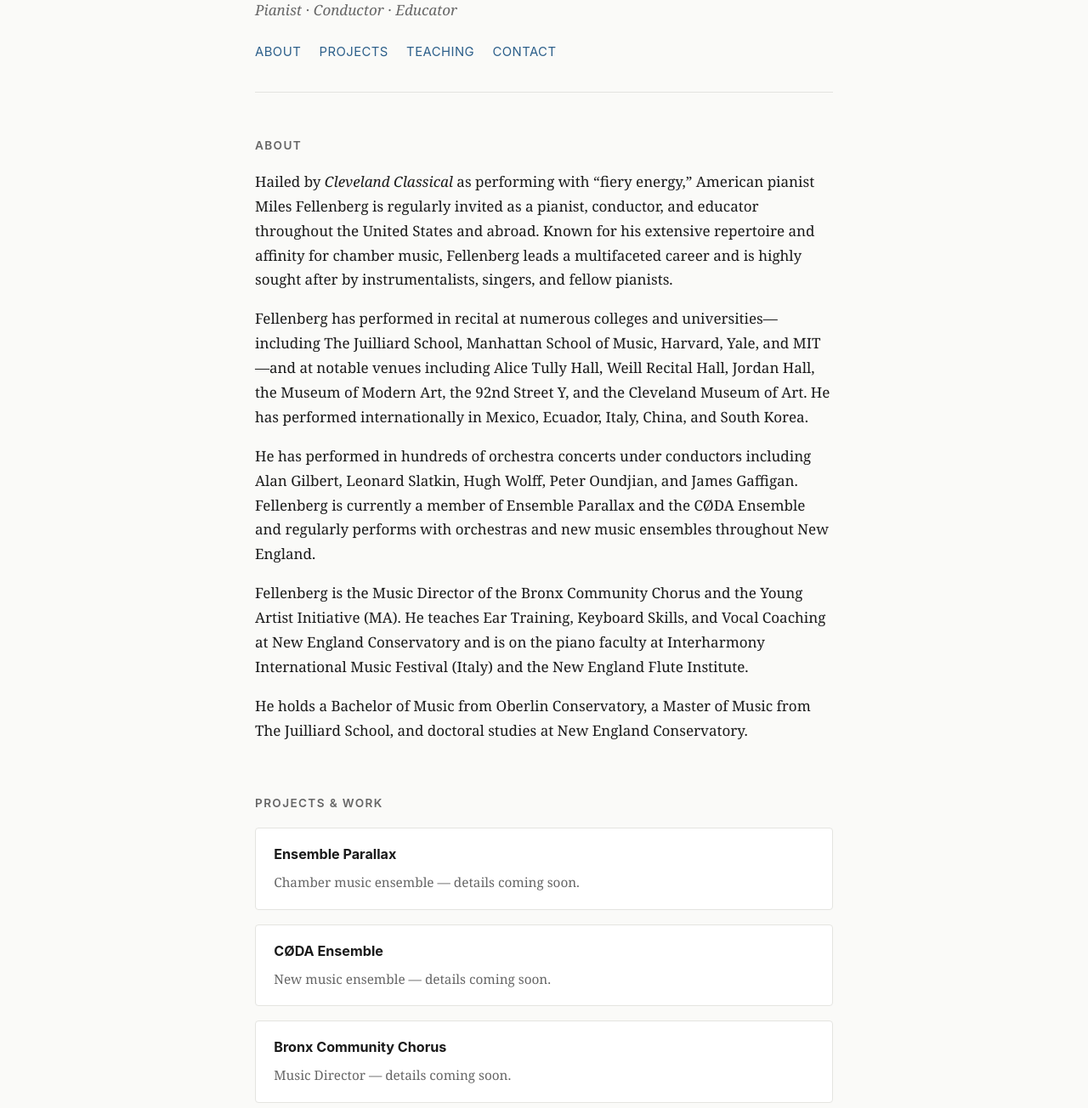
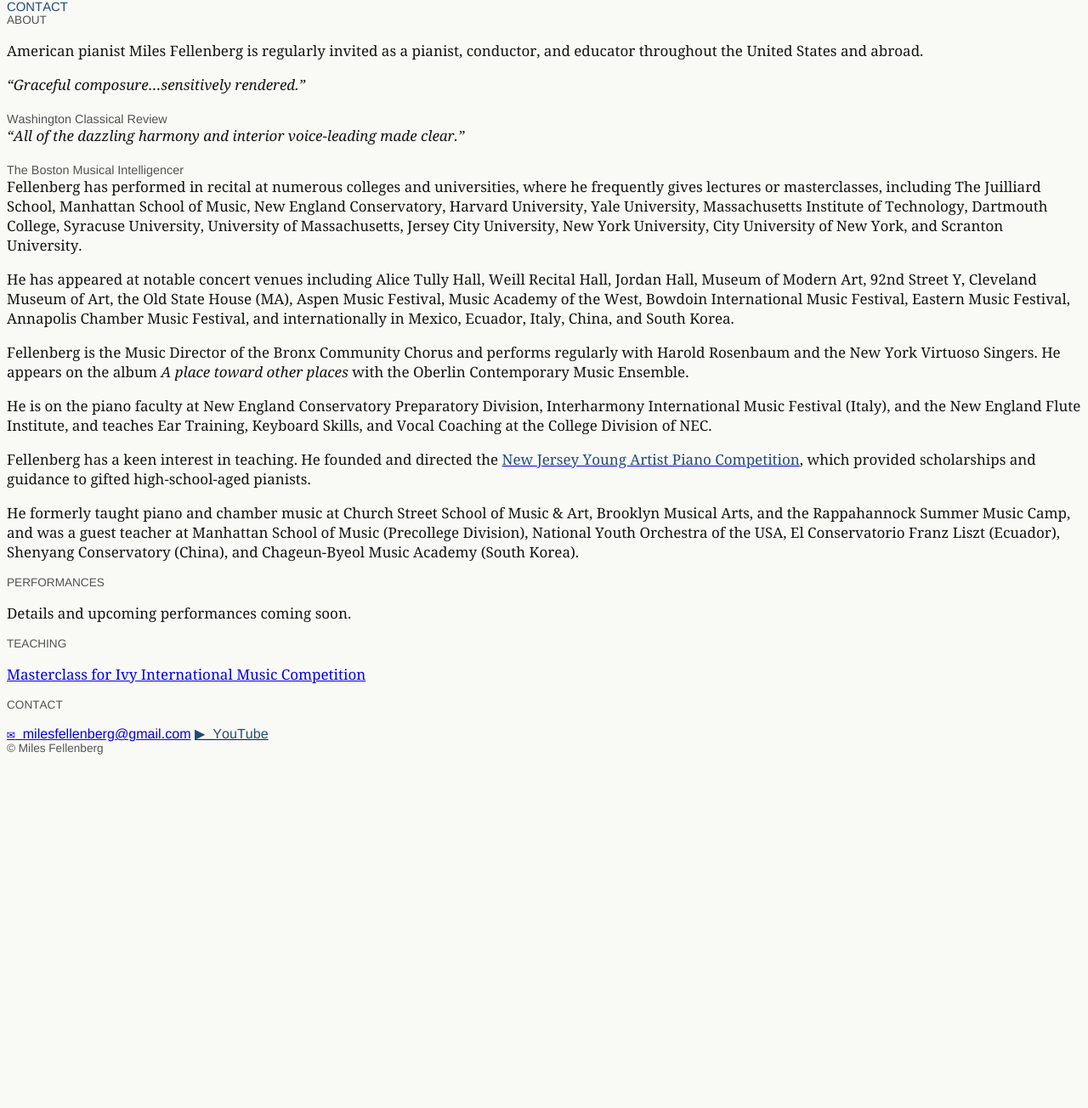
Before and after one commit to milesfellenberg-byte/milesfellenberg-byte.github.io, a plain HTML site: page index.html in a window 1280 px wide. Shown: the part 127-1431 px from the top of the page at 85% size. After the commit the page ends 1023 px from the top, so only its background shows below. Drawn offline with Linux system fonts and the light colour scheme.

Commit message:
Add files via upload

```diff
--- a/index.html
+++ b/index.html
@@ -1,252 +1,52 @@
-<!DOCTYPE html>
-<html lang="en">
+<!DOCTYPE html PUBLIC "-//W3C//DTD HTML 4.01//EN" "http://www.w3.org/TR/html4/strict.dtd">
+<html>
 <head>
-  <meta charset="UTF-8" />
-  <meta name="viewport" content="width=device-width, initial-scale=1.0" />
-  <title>Miles Fellenberg</title>
-  <style>
-    /* ── Reset & base ── */
-    *, *::before, *::after { box-sizing: border-box; margin: 0; padding: 0; }
-
-    :root {
-      --bg: #fafaf8;
-      --text: #1a1a1a;
-      --muted: #666;
-      --accent: #2c5f8a;
-      --accent-hover: #1d4166;
-      --border: #e4e4e0;
-      --max-width: 680px;
-    }
-
-    html { font-size: 17px; scroll-behavior: smooth; }
-
-    body {
-      background: var(--bg);
-      color: var(--text);
-      font-family: 'Georgia', serif;
-      line-height: 1.7;
-      padding: 0 1.5rem;
-    }
-
-    /* ── Layout ── */
-    .container {
-      max-width: var(--max-width);
-      margin: 0 auto;
-      padding: 4rem 0 6rem;
-    }
-
-    /* ── Header ── */
-    header {
-      margin-bottom: 3rem;
-      padding-bottom: 2rem;
-      border-bottom: 1px solid var(--border);
-    }
-
-    header h1 {
-      font-size: 1.75rem;
-      font-weight: normal;
-      letter-spacing: -0.01em;
-      margin-bottom: 0.4rem;
-    }
-
-    header .tagline {
-      color: var(--muted);
-      font-style: italic;
-      font-size: 1rem;
-    }
-
-    /* ── Nav ── */
-    nav {
-      margin-top: 1.25rem;
-      display: flex;
-      gap: 1.25rem;
-      flex-wrap: wrap;
-    }
-
-    nav a {
-      color: var(--accent);
-      text-decoration: none;
-      font-family: -apple-system, BlinkMacSystemFont, 'Segoe UI', sans-serif;
-      font-size: 0.875rem;
-      letter-spacing: 0.03em;
-      text-transform: uppercase;
-    }
-
-    nav a:hover { color: var(--accent-hover); text-decoration: underline; }
-
-    /* ── Sections ── */
-    section {
-      margin-bottom: 3.5rem;
-    }
-
-    section h2 {
-      font-size: 0.8rem;
-      font-family: -apple-system, BlinkMacSystemFont, 'Segoe UI', sans-serif;
-      font-weight: 600;
-      letter-spacing: 0.1em;
-      text-transform: uppercase;
-      color: var(--muted);
-      margin-bottom: 1rem;
-    }
-
-    section p {
-      margin-bottom: 1em;
-    }
-
-    /* ── Links ── */
-    a {
-      color: var(--accent);
-      text-decoration: none;
-    }
-    a:hover { text-decoration: underline; color: var(--accent-hover); }
-
-    /* ── Project / Teaching cards ── */
-    .card-list {
-      list-style: none;
-      display: flex;
-      flex-direction: column;
-      gap: 1rem;
-    }
-
-    .card-list li {
-      padding: 1rem 1.25rem;
-      border: 1px solid var(--border);
-      border-radius: 4px;
-      background: #fff;
-    }
-
-    .card-list li strong {
-      display: block;
-      margin-bottom: 0.25rem;
-      font-family: -apple-system, BlinkMacSystemFont, 'Segoe UI', sans-serif;
-      font-size: 0.95rem;
-    }
-
-    .card-list li span {
-      font-size: 0.9rem;
-      color: var(--muted);
-    }
-
-    /* ── Contact ── */
-    .contact-links {
-      display: flex;
-      flex-direction: column;
-      gap: 0.5rem;
-      font-family: -apple-system, BlinkMacSystemFont, 'Segoe UI', sans-serif;
-      font-size: 0.95rem;
-    }
-
-    .contact-links a {
-      display: inline-flex;
-      align-items: center;
-      gap: 0.5rem;
-    }
-
-    /* ── Footer ── */
-    footer {
-      padding-top: 2rem;
-      border-top: 1px solid var(--border);
-      font-family: -apple-system, BlinkMacSystemFont, 'Segoe UI', sans-serif;
-      font-size: 0.8rem;
-      color: var(--muted);
-    }
-
-    /* ── Responsive ── */
-    @media (max-width: 500px) {
-      html { font-size: 15px; }
-      .container { padding: 2.5rem 0 4rem; }
-    }
+  <meta http-equiv="Content-Type" content="text/html; charset=utf-8">
+  <meta http-equiv="Content-Style-Type" content="text/css">
+  <title></title>
+  <meta name="Generator" content="Cocoa HTML Writer">
+  <meta name="CocoaVersion" content="2685.4">
+  <style type="text/css">
+    body {background-color: #f9f9f6}
+    p.p2 {margin: 0.0px 0.0px 0.0px 0.0px; font: 17.0px Georgia; color: #535353; -webkit-text-stroke: #535353}
+    p.p3 {margin: 0.0px 0.0px 0.0px 0.0px; font: 14.9px 'Helvetica Neue'; color: #224b77; -webkit-text-stroke: #224b77}
+    p.p5 {margin: 0.0px 0.0px 17.0px 0.0px; font: 17.0px Georgia; color: #141414; -webkit-text-stroke: #141414}
+    p.p8 {margin: 0.0px 0.0px 17.0px 0.0px; font: 17.0px Georgia; color: #224b77; -webkit-text-stroke: #224b77}
+    p.p9 {margin: 0.0px 0.0px 0.0px 0.0px; font: 16.1px 'Helvetica Neue'; color: #224b77; -webkit-text-stroke: #224b77}
+    p.p10 {margin: 0.0px 0.0px 0.0px 0.0px; font: 13.6px 'Helvetica Neue'; color: #535353; -webkit-text-stroke: #535353}
+    span.s1 {font-kerning: none}
+    span.s2 {font: 17.0px Georgia; font-kerning: none; color: #224b77; -webkit-text-stroke: 0px #224b77}
+    span.s3 {font: 16.1px Menlo; font-kerning: none}
+    span.s4 {font: 16.1px 'Helvetica Neue'; font-kerning: none}
+    span.s5 {font-kerning: none; color: #141414; -webkit-text-stroke: 0px #141414}
+    span.s6 {font-kerning: none; color: #224b77; -webkit-text-stroke: 0px #224b77}
   </style>
 </head>
 <body>
-  <div class="container">
-
-    <!-- Header -->
-    <header>
-      <h1>Miles Fellenberg</h1>
-      <p class="tagline">Pianist &middot; Conductor &middot; Educator</p>
-      <nav>
-        <a href="#about">About</a>
-        <a href="#projects">Projects</a>
-        <a href="#teaching">Teaching</a>
-        <a href="#contact">Contact</a>
-      </nav>
-    </header>
-
-    <!-- About -->
-    <section id="about">
-      <h2>About</h2>
-      <p>Hailed by <em>Cleveland Classical</em> as performing with &ldquo;fiery energy,&rdquo; American pianist Miles Fellenberg is regularly invited as a pianist, conductor, and educator throughout the United States and abroad. Known for his extensive repertoire and affinity for chamber music, Fellenberg leads a multifaceted career and is highly sought after by instrumentalists, singers, and fellow pianists.</p>
-      <p>Fellenberg has performed in recital at numerous colleges and universities&mdash;including The Juilliard School, Manhattan School of Music, Harvard, Yale, and MIT&mdash;and at notable venues including Alice Tully Hall, Weill Recital Hall, Jordan Hall, the Museum of Modern Art, the 92nd Street Y, and the Cleveland Museum of Art. He has performed internationally in Mexico, Ecuador, Italy, China, and South Korea.</p>
-      <p>He has performed in hundreds of orchestra concerts under conductors including Alan Gilbert, Leonard Slatkin, Hugh Wolff, Peter Oundjian, and James Gaffigan. Fellenberg is currently a member of Ensemble Parallax and the C&Oslash;DA Ensemble and regularly performs with orchestras and new music ensembles throughout New England.</p>
-      <p>Fellenberg is the Music Director of the Bronx Community Chorus and the Young Artist Initiative (MA). He teaches Ear Training, Keyboard Skills, and Vocal Coaching at New England Conservatory and is on the piano faculty at Interharmony International Music Festival (Italy) and the New England Flute Institute.</p>
-      <p>He holds a Bachelor of Music from Oberlin Conservatory, a Master of Music from The Juilliard School, and doctoral studies at New England Conservatory.</p>
-    </section>
-
-    <!-- Projects / Work -->
-    <section id="projects">
-      <h2>Projects &amp; Work</h2>
-      <ul class="card-list">
-        <li>
-          <strong>Ensemble Parallax</strong>
-          <span>Chamber music ensemble &mdash; details coming soon.</span>
-        </li>
-        <li>
-          <strong>C&Oslash;DA Ensemble</strong>
-          <span>New music ensemble &mdash; details coming soon.</span>
-        </li>
-        <li>
-          <strong>Bronx Community Chorus</strong>
-          <span>Music Director &mdash; details coming soon.</span>
-        </li>
-        <li>
-          <strong>Young Artist Initiative (MA)</strong>
-          <span>Music Director &mdash; details coming soon.</span>
-        </li>
-      </ul>
-    </section>
-
-    <!-- Teaching -->
-    <section id="teaching">
-      <h2>Teaching</h2>
-      <ul class="card-list">
-        <li>
-          <strong>New England Conservatory</strong>
-          <span>Ear Training, Keyboard Skills &amp; Vocal Coaching</span>
-        </li>
-        <li>
-          <strong>Interharmony International Music Festival</strong>
-          <span>Piano Faculty (Brescia, Italy)</span>
-        </li>
-        <li>
-          <strong>New England Flute Institute</strong>
-          <span>Piano Faculty</span>
-        </li>
-        <li>
-          <strong>Private Studio</strong>
-          <span>In-person &amp; virtual piano instruction &mdash; select students. <a href="#contact">Get in touch</a> to inquire.</span>
-        </li>
-      </ul>
-    </section>
-
-    <!-- Contact -->
-    <section id="contact">
-      <h2>Contact</h2>
-      <div class="contact-links">
-        <a href="mailto:milesfellenberg@gmail.com">&#9993;&nbsp; milesfellenberg@gmail.com</a>
-        <a href="https://youtube.com/milesfellenberg" target="_blank" rel="noopener">&#9654;&nbsp; YouTube</a>
-      </div>
-    </section>
-
-    <!-- Footer -->
-    <footer>
-      &copy; <span id="year"></span> Miles Fellenberg
-    </footer>
-
-  </div>
-
-  <script>
-    document.getElementById('year').textContent = new Date().getFullYear();
-  </script>
+<h1 style="margin: 0.0px 0.0px 6.8px 0.0px; font: 29.8px Georgia; color: #141414; -webkit-text-stroke: #141414"><span class="s1">Miles Fellenberg</span></h1>
+<p class="p2"><span class="s1"><i>Pianist</i></span></p>
+<p class="p3"><span class="s1">ABOUT</span></p>
+<p class="p3"><span class="s1">PERFORMANCES</span></p>
+<p class="p3"><span class="s1">TEACHING</span></p>
+<p class="p3"><span class="s1">CONTACT</span></p>
+<h2 style="margin: 0.0px 0.0px 17.0px 0.0px; font: 13.6px 'Helvetica Neue'; color: #535353; -webkit-text-stroke: #535353"><span class="s1">ABOUT</span></h2>
+<p class="p5"><span class="s1">American pianist Miles Fellenberg is regularly invited as a pianist, conductor, and educator throughout the United States and abroad.</span></p>
+<blockquote style="margin: 0.0px 0.0px 21.2px 0.0px; font: 17.0px Georgia; color: #141414; -webkit-text-stroke: #141414"><span class="s1"><i>“Graceful composure…sensitively rendered.”</i><i></i></span></blockquote>
+<blockquote style="margin: 0.0px 0.0px 0.0px 0.0px; font: 14.4px 'Helvetica Neue'; color: #535353; -webkit-text-stroke: #535353"><span class="s1">Washington Classical Review</span></blockquote>
+<blockquote style="margin: 0.0px 0.0px 21.2px 0.0px; font: 17.0px Georgia; color: #141414; -webkit-text-stroke: #141414"><span class="s1"><i>“All of the dazzling harmony and interior voice-leading made clear.”</i><i></i></span></blockquote>
+<blockquote style="margin: 0.0px 0.0px 0.0px 0.0px; font: 14.4px 'Helvetica Neue'; color: #535353; -webkit-text-stroke: #535353"><span class="s1">The Boston Musical Intelligencer</span></blockquote>
+<p class="p5"><span class="s1">Fellenberg has performed in recital at numerous colleges and universities, where he frequently gives lectures or masterclasses, including The Juilliard School, Manhattan School of Music, New England Conservatory, Harvard University, Yale University, Massachusetts Institute of Technology, Dartmouth College, Syracuse University, University of Massachusetts, Jersey City University, New York University, City University of New York, and Scranton University.</span></p>
+<p class="p5"><span class="s1">He has appeared at notable concert venues including Alice Tully Hall, Weill Recital Hall, Jordan Hall, Museum of Modern Art, 92nd Street Y, Cleveland Museum of Art, the Old State House (MA), Aspen Music Festival, Music Academy of the West, Bowdoin International Music Festival, Eastern Music Festival, Annapolis Chamber Music Festival, and internationally in Mexico, Ecuador, Italy, China, and South Korea.</span></p>
+<p class="p5"><span class="s1">Fellenberg is the Music Director of the Bronx Community Chorus and performs regularly with Harold Rosenbaum and the New York Virtuoso Singers. He appears on the album <i>A place toward other places</i> with the Oberlin Contemporary Music Ensemble.</span></p>
+<p class="p5"><span class="s1">He is on the piano faculty at New England Conservatory Preparatory Division, Interharmony International Music Festival (Italy), and the New England Flute Institute, and teaches Ear Training, Keyboard Skills, and Vocal Coaching at the College Division of NEC.</span></p>
+<p class="p5"><span class="s1">Fellenberg has a keen interest in teaching. He founded and directed the <a href="https://www.ivycompetition.com/?p=11663"><span class="s2">New Jersey Young Artist Piano Competition</span></a>, which provided scholarships and guidance to gifted high-school-aged pianists.</span></p>
+<p class="p5"><span class="s1">He formerly taught piano and chamber music at Church Street School of Music &amp; Art, Brooklyn Musical Arts, and the Rappahannock Summer Music Camp, and was a guest teacher at Manhattan School of Music (Precollege Division), National Youth Orchestra of the USA, El Conservatorio Franz Liszt (Ecuador), Shenyang Conservatory (China), and Chageun-Byeol Music Academy (South Korea).</span></p>
+<h2 style="margin: 0.0px 0.0px 17.0px 0.0px; font: 13.6px 'Helvetica Neue'; color: #535353; -webkit-text-stroke: #535353"><span class="s1">PERFORMANCES</span></h2>
+<p class="p5"><span class="s1">Details and upcoming performances coming soon.</span></p>
+<h2 style="margin: 0.0px 0.0px 17.0px 0.0px; font: 13.6px 'Helvetica Neue'; color: #535353; -webkit-text-stroke: #535353"><span class="s1">TEACHING</span></h2>
+<p class="p8"><span class="s1"><a href="https://www.ivycompetition.com/?p=11663">Masterclass for Ivy International Music Competition<span class="s2"></span></a></span></p>
+<h2 style="margin: 0.0px 0.0px 17.0px 0.0px; font: 13.6px 'Helvetica Neue'; color: #535353; -webkit-text-stroke: #535353"><span class="s1">CONTACT</span></h2>
+<p class="p9"><span class="s3"><a href="mailto:milesfellenberg@gmail.com">✉<span class="s4">  milesfellenberg@gmail.com</span></a></span><span class="s5"> <a href="https://youtube.com/milesfellenberg"><span class="s6">▶  YouTube</span></a></span></p>
+<p class="p10"><span class="s1">© Miles Fellenberg</span></p>
 </body>
 </html>
```
